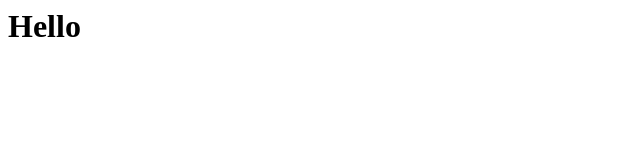
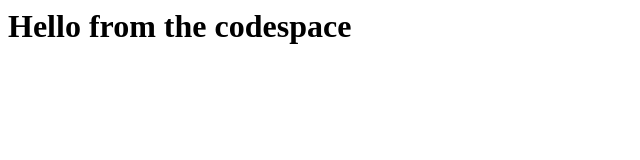
Before and after one commit to sunefibaek/congenial-octo-computing-machine, a plain HTML site: page index.html in a window 1280 px wide. Shown: the whole page, without its empty margins (0-640 px from the left). Drawn offline with Linux system fonts and the light colour scheme.

Commit message:
Adding hello from the codespace!

```diff
--- a/index.html
+++ b/index.html
@@ -1,3 +1,3 @@
 <html>
-  <h1>Hello</h1>
+  <h1>Hello from the codespace</h1>
 </html>
```
